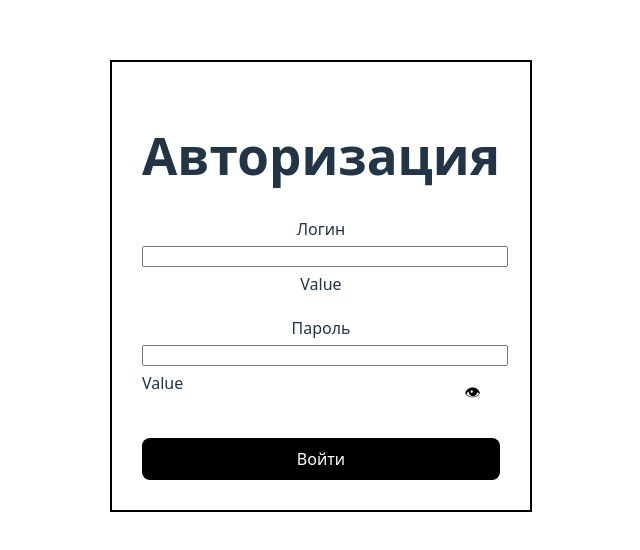
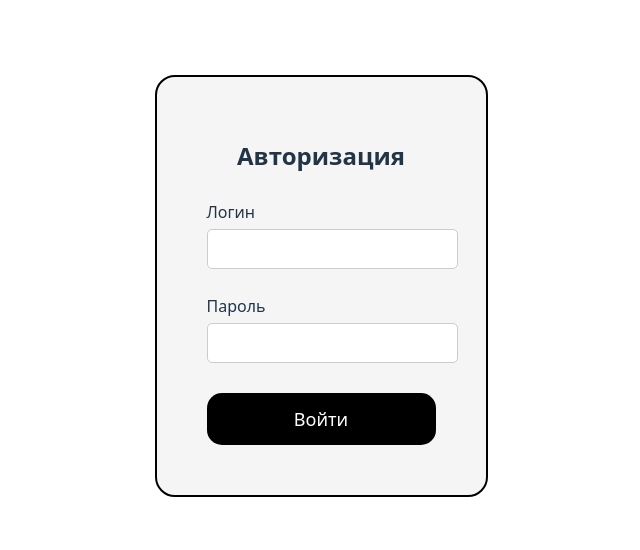
Before and after one commit to chikibambony137/Optimetrik2, a Vue app in the folder frontend/: page / in a window 1280 px wide. Shown: the part 146-696 px from the top of the page, without its empty margins (319-959 px from the left). Built offline with nearby package versions, Linux system fonts and the light colour scheme.

Commit message:
Начало разработки окна авторизации2

```diff
--- a/frontend/src/pages/Authorization.vue
+++ b/frontend/src/pages/Authorization.vue
@@ -1,41 +1,32 @@
 <template>
   <div style="display: flex; justify-content: center; align-items: center; min-height: 100vh;">
-    <div style="border: 2px solid black; padding: 30px; max-width: 400px; width: 100%;">
-      <h1 style="text-align: center;">Авторизация</h1>
+    <div style="border: 2px solid black; border-radius: 20px; padding: 50px; max-width: 600px; width: 100%; background-color: #f5f5f5;">
+      <h1 style="text-align: center; margin-bottom: 30px; font-size: 24px;">Авторизация</h1>
 
       <form @submit.prevent="handleLogin">
-        <div style="margin-bottom: 20px;">
-          <label>Логин</label>
+        <div style="margin-bottom: 25px;">
+          <label style="display: block; text-align: left; margin-bottom: 5px;">Логин</label>
           <input
             type="text"
             v-model="login"
-            style="width: 100%; margin-top: 5px;"
+            style="width: 100%; padding: 10px; border: 1px solid #ccc; border-radius: 5px; font-size: 16px;"
           >
-          <div style="margin-top: 5px;">Value</div>
         </div>
 
-        <div style="margin-bottom: 20px;">
-          <label>Пароль</label>
+        <div style="margin-bottom: 25px;">
+          <label style="display: block; text-align: left; margin-bottom: 5px;">Пароль</label>
           <input
             :type="showPassword ? 'text' : 'password'"
             v-model="password"
-            style="width: 100%; margin-top: 5px;"
+            style="width: 100%; padding: 10px; border: 1px solid #ccc; border-radius: 5px; font-size: 16px;"
           >
           <div style="display: flex; justify-content: space-between; margin-top: 5px;">
-            <span>Value</span>
-            <button
-              type="button"
-              @click="showPassword = !showPassword"
-              style="background: none; border: none; cursor: pointer;"
-            >
-              👁
-            </button>
           </div>
         </div>
 
         <button
           type="submit"
-          style="background-color: black; color: white; width: 100%; padding: 10px; border: none; cursor: pointer;"
+          style="background-color: black; color: white; width: 100%; padding: 14px; border: none; border-radius: 15px; cursor: pointer; font-size: 18px;"
         >
           Войти
         </button>
```
